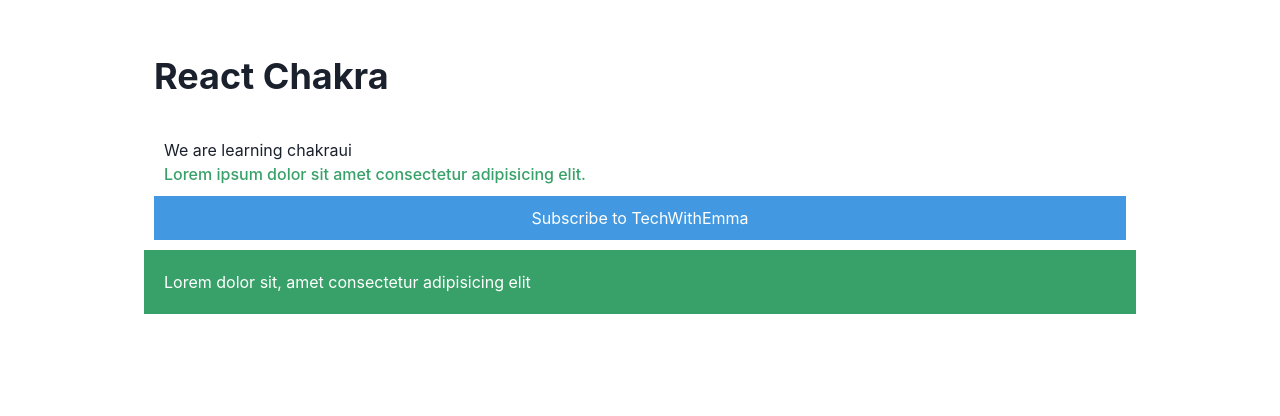
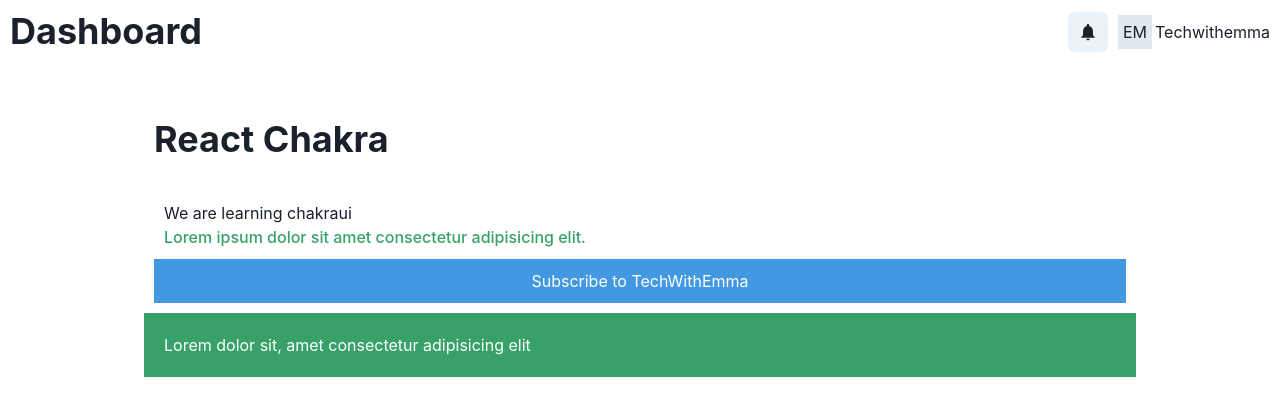
Before and after one commit to Emmanuelbreezy/Chakra-UI-Crash-Course, a React (Vite) app: page / in a window 1280 px wide. Shown: the top 416 px of the page. Built offline with nearby package versions, Linux system fonts and the light colour scheme.

Commit message:
lesson 3

```diff
--- a/package.json
+++ b/package.json
@@ -11,6 +11,7 @@
     "preview": "vite preview"
   },
   "dependencies": {
+    "@chakra-ui/icons": "^2.1.1",
     "@chakra-ui/react": "^2.8.2",
     "@emotion/react": "^11.11.1",
     "@emotion/styled": "^11.11.0",
--- /dev/null
+++ b/src/components/NavBar.jsx
@@ -0,0 +1,31 @@
+import { Flex, IconButton, Box, Text, HStack, Heading } from "@chakra-ui/react";
+import { BellIcon } from "@chakra-ui/icons";
+
+const NavBar = () => {
+  return (
+    <Flex as="nav" p="10px" alignItems="center" justify="space-between">
+      <Heading as="h1">Dashboard</Heading>
+      <Flex alignItems="center" gap="10px">
+        <IconButton
+          w="auto"
+          aria-label="notification"
+          icon={<BellIcon boxSize="20px" />}
+        />
+        <HStack alignItems="center" gap="3px">
+          <Box w="auto" bg="gray.200" p="5px">
+            EM
+          </Box>
+          <Text as="span">Techwithemma</Text>
+        </HStack>
+      </Flex>
+    </Flex>
+    // <Flex bg="gray.200" justifyContent="space-between" wrap="wrap" gap="2px">
+    //   <Box flexGrow="1" w="100px" h="100px" bg="orange">1</Box>
+    //   <Box w="100px" h="100px" bg="blue">2</Box>
+    //   <Box flex="3" w="100px" h="100px" bg="red">3</Box>
+    //   <Box w="100px" h="100px" bg="yellow">4</Box>
+    // </Flex>
+  );
+};
+
+export default NavBar;
--- a/src/layout/AppLayout.jsx
+++ b/src/layout/AppLayout.jsx
@@ -1,8 +1,10 @@
 import { Outlet } from "react-router-dom"
+import NavBar from "../components/NavBar"
 
 export default function AppLayout() {
   return (
     <div>
+      <NavBar />
       <Outlet />
     </div>
   )
```
Also changed, not shown: data/dumpy.js (renamed from src/data/dumpy.js), 1 other file (tests, documents, lock files or other folders).
